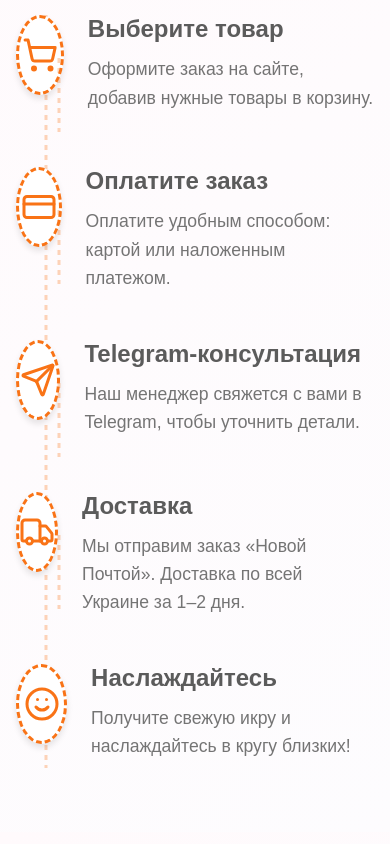
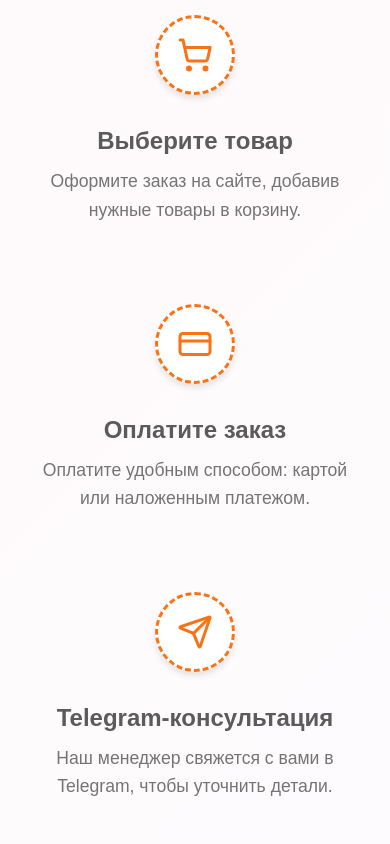
Before and after one commit to ArtemMikhailenko/Fish-market, a Next.js app: page / in a window 390 px wide. Shown: the part 2960-3804 px from the top of the page. Built offline with nearby package versions, Linux system fonts and the light colour scheme.

Commit message:
edits steps

```diff
--- a/src/components/DeliverySteps/DeliverySteps.module.css
+++ b/src/components/DeliverySteps/DeliverySteps.module.css
@@ -1,4 +1,3 @@
-/* DeliverySteps.module.css */
 :root {
     --primary-color: #f97316;
     --secondary-color: #4a4a4a;
@@ -49,7 +48,7 @@
     justify-content: center;
   }
 
-  .stepLine {
+  /* .stepLine {
     position: absolute;
     left: 50%;
     top: 0;
@@ -67,26 +66,31 @@
     opacity: 0.3;
     transition: opacity 0.3s ease;
   }
-
+   */
   .stepList {
     display: flex;
     flex-direction: column;
-    gap: 3rem;
+    gap: 4rem;
     position: relative;
     z-index: 2;
+    width: 100%;
   }
 
   .stepItem {
     display: flex;
-    flex-direction: column;
     align-items: center;
-    text-align: center;
+    justify-content: center;
     position: relative;
     transition: transform 0.3s ease;
+    width: 100%;
   }
 
-  .stepItem:hover {
-    transform: scale(1.02);
+  .stepItemLeft {
+    flex-direction: row;
+  }
+
+  .stepItemRight {
+    flex-direction: row-reverse;
   }
 
   .stepIcon {
@@ -99,7 +103,7 @@
     align-items: center;
     justify-content: center;
     z-index: 3;
-    margin-bottom: 1.5rem;
+    margin: 0 1.5rem;
     position: relative;
     box-shadow: 0 4px 6px rgba(0, 0, 0, 0.1);
     transition: all 0.3s ease;
@@ -121,34 +125,21 @@
     color: white;
   }
 
-  .stepIcon::after {
-    content: "";
-    position: absolute;
-    top: 80px;
-    left: 50%;
-    width: 3px;
-    height: 100%;
-    background: repeating-linear-gradient(
-      to bottom,
-      var(--primary-color),
-      var(--primary-color) 5px,
-      transparent 5px,
-      transparent 10px
-    );
-    transform: translateX(-50%);
-    opacity: 0.3;
-    z-index: -1;
+  .stepContent {
+    max-width: 500px;
+    opacity: 0.9;
+    transition: opacity 0.3s ease;
+    width: calc(50% - 60px);
   }
 
-  .stepItem:last-child .stepIcon::after {
-    display: none;
+  .stepItemLeft .stepContent {
+    text-align: right;
+    margin-right: 2rem;
   }
 
-  .stepContent {
-    max-width: 500px;
-    margin: 0 auto;
-    opacity: 0.9;
-    transition: opacity 0.3s ease;
+  .stepItemRight .stepContent {
+    text-align: left;
+    margin-left: 2rem;
   }
 
   .stepItem:hover .stepContent {
@@ -185,26 +176,19 @@
   }
 
   @media (max-width: 768px) {
-    .stepsContainer {
-      width: 100%;
+    .stepItem {
+      flex-direction: column !important;
+      align-items: center;
+      text-align: center;
     }
 
-    .stepLine {
-      left: 30px;
-    }
-
-    .stepItem {
-      flex-direction: row;
-      align-items: flex-start;
-      text-align: left;
+    .stepContent {
+      width: 100%;
+      text-align: center !important;
+      margin: 1rem 0 !important;
     }
 
     .stepIcon {
-      margin-right: 1.5rem;
-    }
-
-    .stepIcon::after {
-      left: 40px;
-      top: 40px;
+      margin: 0 0 1rem 0;
     }
   }
--- a/src/components/DeliverySteps/DeliverySteps.tsx
+++ b/src/components/DeliverySteps/DeliverySteps.tsx
@@ -51,7 +51,12 @@ const DeliverySteps: React.FC = () => {
 
           <div className={styles.stepList}>
             {steps.map((step, index) => (
-              <div key={index} className={styles.stepItem}>
+              <div
+                key={index}
+                className={`${styles.stepItem} ${
+                  index % 2 === 0 ? styles.stepItemLeft : styles.stepItemRight
+                }`}
+              >
                 <div className={styles.stepIcon}>
                   {step.icon}
                 </div>
```
